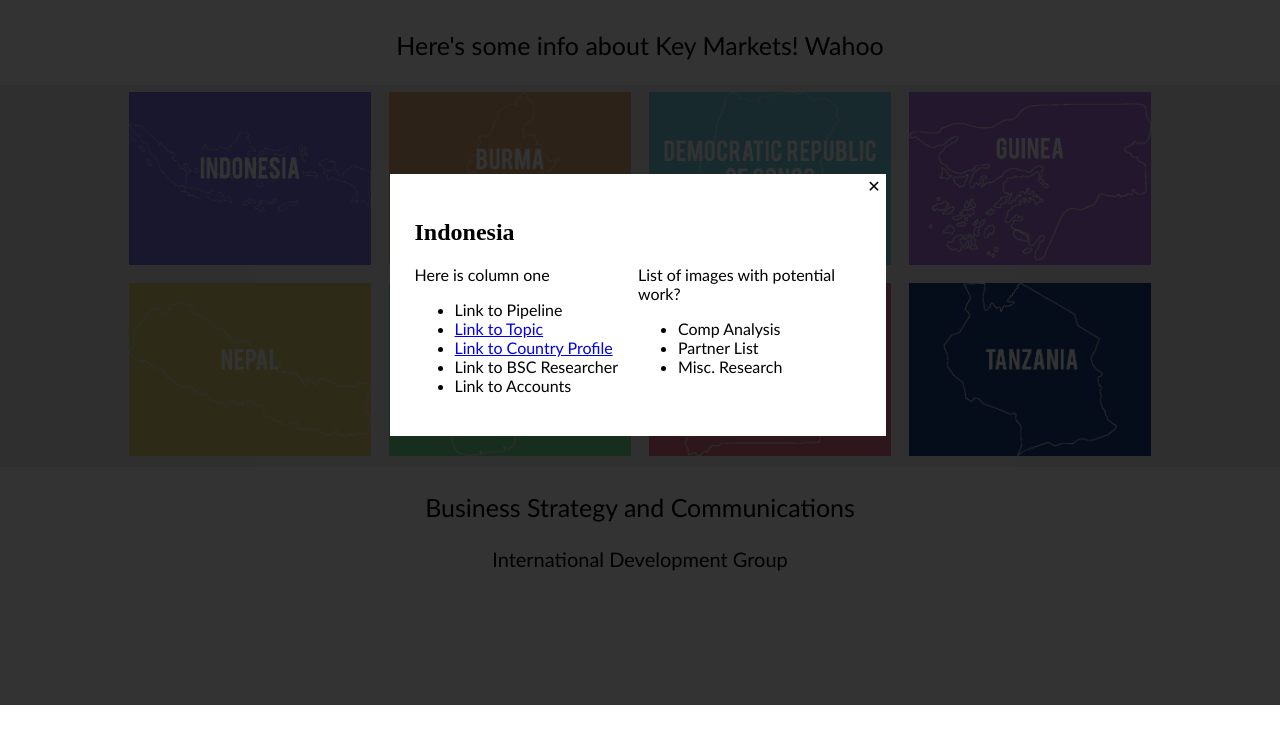
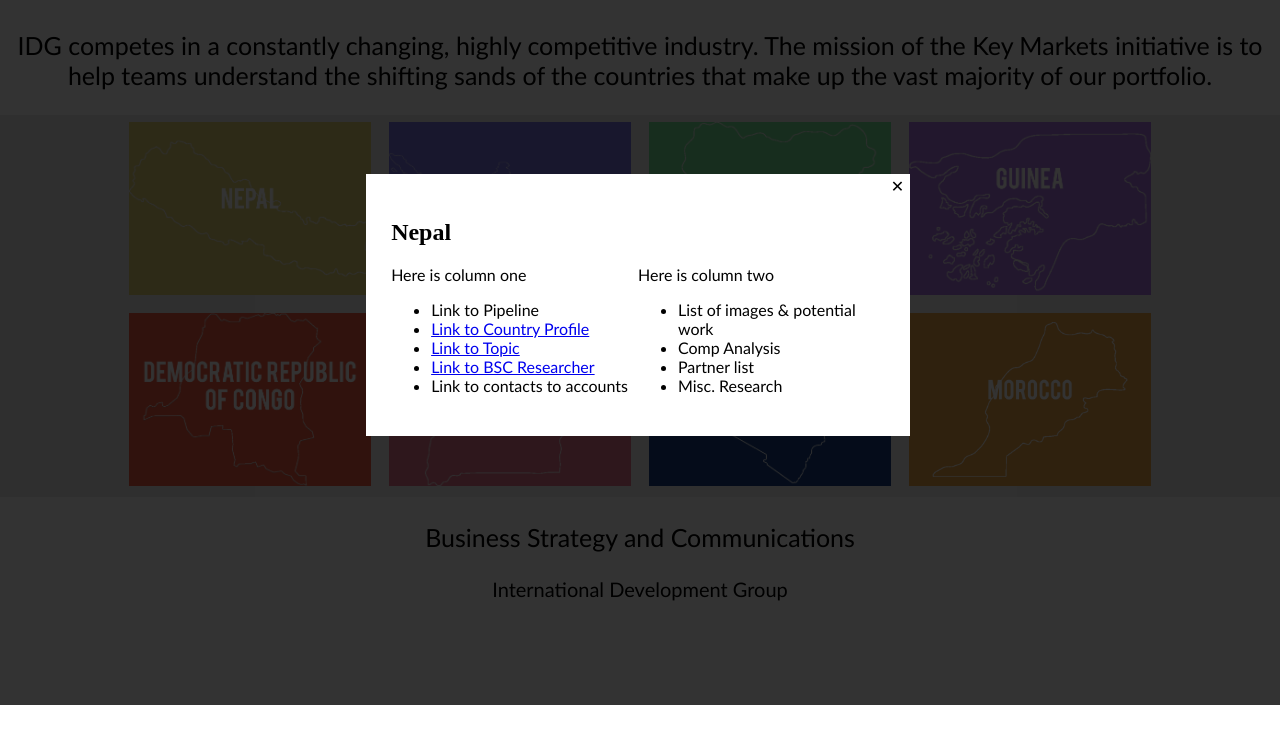
Before and after one commit to erothove/erothove.github.io, a plain HTML site: page index.html in a window 1280 px wide. Both pictures are taken after a click on the link 250 px from the left and 275 px from the top of the page. Shown: the part 95-834 px from the top of the page. Drawn offline with Linux system fonts and the light colour scheme.

Commit message:
Update 12-18

```diff
--- a/index.html
+++ b/index.html
@@ -12,59 +12,81 @@
 
 <body>
 	<h1>Key Markets</h1>
-	<p> Here's some info about Key Markets! Wahoo </p>
+	<p> IDG competes in a constantly changing, highly competitive industry. The mission of the Key Markets initiative is to help teams understand the shifting sands of the countries that make up the vast majority of our portfolio.  </p>
 	<div class="box-container">
+		<a href="#" data-featherlight="#Nepal_info"><img src="images/N2.png" class="main"></a>
 		<a href="#" data-featherlight="#Indonesia_info"><img src="images/I2.png" class="main"></a>
-		<a href="#" data-featherlight="#Burma_info"><img src="images/B1.png" class="main"></a>
-		<a href="#" data-featherlight="#Congo_info"><img src="images/DC2.png" class="main"></a>
+		<a href="#" data-featherlight="#Nigeria_info"><img src="images/Ni2.png" class="main"></a>
 		<a href="#" data-featherlight="#Guinea_info"><img src="images/G2.png" class="main"></a>
-		<a href="#" data-featherlight="#Nepal_info"><img src="images/N2.png" class="main"></a>
-		<a href="#" data-featherlight="#Nigeria_info"><img src="images/Ni2.png" class="main"></a>
+		<a href="#" data-featherlight="#Congo_info"><img src="images/DCcongo2.png" class="main"></a>
 		<a href="#" data-featherlight="#Uganda_info"><img src="images/U2.png" class="main"></a>
-		<a href="#" data-featherlight="#Tanzania_info"><img src="images/T2.png" class="main"></a>
+		<a href="#" data-featherlight="#Kenya_info"><img src="images/Kenya2.png" class="main"></a>
+		<a href="#" data-featherlight="#Morocco_info"><img src="images/Morocco2.png" class="main"></a>
 	</div>
 	<!-- Country Information -->
+	<div class="lightbox" id="Nepal_info">
+		<h2>Nepal</h2>
+		<div class="info_left"> Here is column one <ul>
+		<li> Link to Pipeline </li>
+		<li> <a href= "https://na11.salesforce.com/069G0000001DSJm"> Link to Country Profile </a></li>
+		<li> <a href= "https://na11.salesforce.com/_ui/core/chatter/topics/TopicPage?id=0TOG0000000L63L&ref=search"> Link to Topic </li>
+		<li> <a href= "https://na11.salesforce.com/_ui/core/userprofile/UserProfilePage?u=005G0000001uAUl&srPos=1&srKp=005&tab=sfdc.ProfilePlatformFeed"> Link to BSC Researcher </a> </li>
+		<li> Link to contacts to accounts </li> </ul></div>
+		<div class="info_right"> Here is column two <ul> <li> List of images & potential work </li> <li> Comp Analysis </li>
+			<li> Partner list </li> <li> Misc. Research </li> </ul> </div>
+		</div>
 	<div class="lightbox" id="Indonesia_info">
-	<h2>Indonesia</h2>
-		<div class= "info_left"> Here is column one <ul><li>Link to Pipeline</li><li> <a href= "https://na11.salesforce.com/_ui/core/chatter/topics/TopicPage?id=0TOG0000000L0ty&ref=search_inline" target="_blank"> Link to Topic </a></li> <li> <a href= "https://na11.salesforce.com/069G0000001DRk8"> Link to Country Profile </a></li> <li> Link to BSC Researcher</li> <li> Link to Accounts</li> </ul> </div>
-		<div class= "info_right"> List of images with potential work? <ul><li>Comp Analysis</li><li> Partner List </li> <li>Misc. Research </li></ul></div>
+		<h2>Indonesia</h2>
+		<div class= "info_left"> Here is column one <ul>
+		<li>Link to Pipeline</li>
+		<li> <a href= "https://na11.salesforce.com/_ui/core/chatter/topics/TopicPage?id=0TOG0000000L0ty&ref=search_inline" target="_blank"> Link to Topic </a></li>
+		<li> <a href= "https://na11.salesforce.com/069G0000001DRk8"> Link to Country Profile </a></li>
+		<li> <a href= "https://na11.salesforce.com/_ui/core/userprofile/UserProfilePage?u=005G0000001tnLG&srPos=2&srKp=005&tab=sfdc.ProfilePlatformFeed"> Link to BSC Researcher</li> </a>
+		<li> Link to Accounts</li> </ul> </div>
+		<div class= "info_right"> <!-- Column Two --> List of images with potential work? <ul><li>Comp Analysis</li><li> Partner List </li> <li>Misc. Research </li></ul></div>
 		</div>
 		</div>
-	<div class="lightbox" id="Burma_info">
-		<h2>Burma</h2>
-			<div class= "info_left"> Here is column one <a href= "https://na11.salesforce.com/_ui/core/chatter/topics/TopicPage?id=0TOG0000000L2cL&ref=search"> Link to Topic </a> </div>
-			<div class= "info_right"> Here is column two </div>
-		</div>
-	<div class="lightbox" id="Congo_info">
-		<h2>Democratic Republic of Congo</h2>
-			<div class= "info_left"> Here is column one </div>
-			<div class= "info_right"> Here is column two </div>
+	<div class="lightbox" id="Nigeria_info">
+		<h2>Nigeria</h2>
+		<div class="info_left"> Here is column one <ul>
+		<li> Link to Pipeline </li>
+		<li><a href= "https://na11.salesforce.com/069G0000001DV25"> Link to Country Profile </a></li>
+		<li><a href= "https://na11.salesforce.com/_ui/core/chatter/topics/TopicPage?id=0TOG0000000L2C7&ref=search"> Link to Topic </a></li>
+		<li> Link to BSC Researcher </li>
+		<li> Link to contacts to accounts</li>
+		</ul> </div>
+		<div class="info_right"> Here is column two </div> <ul>
+		<li> List of images & potential work </li>
+		<li> Comp Analysis </li>
+		<li> Partner list</li>
+		<li> Misc. Research </li> </ul>
 		</div>
 	<div class="lightbox" id="Guinea_info">
 		<h2>Guinea</h2>
 			<div class="info_left"> Here is column one </div>
 			<div class="info_right"> Here is column two </div>
 			</div>
-	<div class="lightbox" id="Nepal_info">
-		<h2>Nepal</h2>
-		<div class="info_left"> Here is column one <ul> <li> <a href= "https://na11.salesforce.com/069G0000001DSJm"> Link to Country Profile </a></li></ul></div>
-		<div class="info_right"> Here is column two </div>
-		</div>
-	<div class="lightbox" id="Nigeria_info">
-		<h2>Nigeria</h2>
-		<div class="info_left"> Here is column one <ul> <li> <a href= "https://na11.salesforce.com/069G0000001DV25"> Link to Country Profile </a></li> </ul> </div>
-		<div class="info_right"> Here is column two </div>
+	<div class="lightbox" id="Congo_info">
+		<h2>Democratic Republic of Congo</h2>
+			<div class= "info_left"> Here is column one </div>
+			<div class= "info_right"> Here is column two </div>
 		</div>
 	<div class="lightbox" id="Uganda_info">
 		<h2>Uganda</h2>
 		<div class="info_left"> Here is column one <ul><li> <a href= "https://na11.salesforce.com/069G0000001DSdr"> Link to Country Profile </a></li></ul> </div>
 		<div class="info_right"> Here is column two </div>
 		</div>
-	<div class="lightbox" id="Tanzania_info">
-		<h2>Tanzania</h2>
+	<div class="lightbox" id="Kenya_info">
+		<h2>Kenya</h2>
 		<div class="info_left"> Here is column one <ul> <li> <a href= "https://na11.salesforce.com/069G0000001DUza"> Link to Country Profile </a><li></ul></div>
 		<div class="info_right"> Here is column two </div>
 		</div>
+	<div class="lightbox" id="Morocco_info">
+		<h2>Morocco</h2>
+			<div class= "info_left"> Here is column one <a href= "https://na11.salesforce.com/_ui/core/chatter/topics/TopicPage?id=0TOG0000000L2cL&ref=search"> Link to Topic </a> </div>
+			<div class= "info_right"> Here is column two </div>
+		</div>
+
  	<script src="js/jquery-1.11.3.min.js"></script>
 	<script src="js/featherlight.min.js" type="text/javascript" charset="utf-8"></script>
 
```
Also changed, not shown: Burma2.png (deleted), Tanzania2.png (deleted), images/B1.png (deleted), images/DCcongo2.png (added), images/Kenya2.png (added), images/Morocco2.png (added), images/T2.png (deleted).
